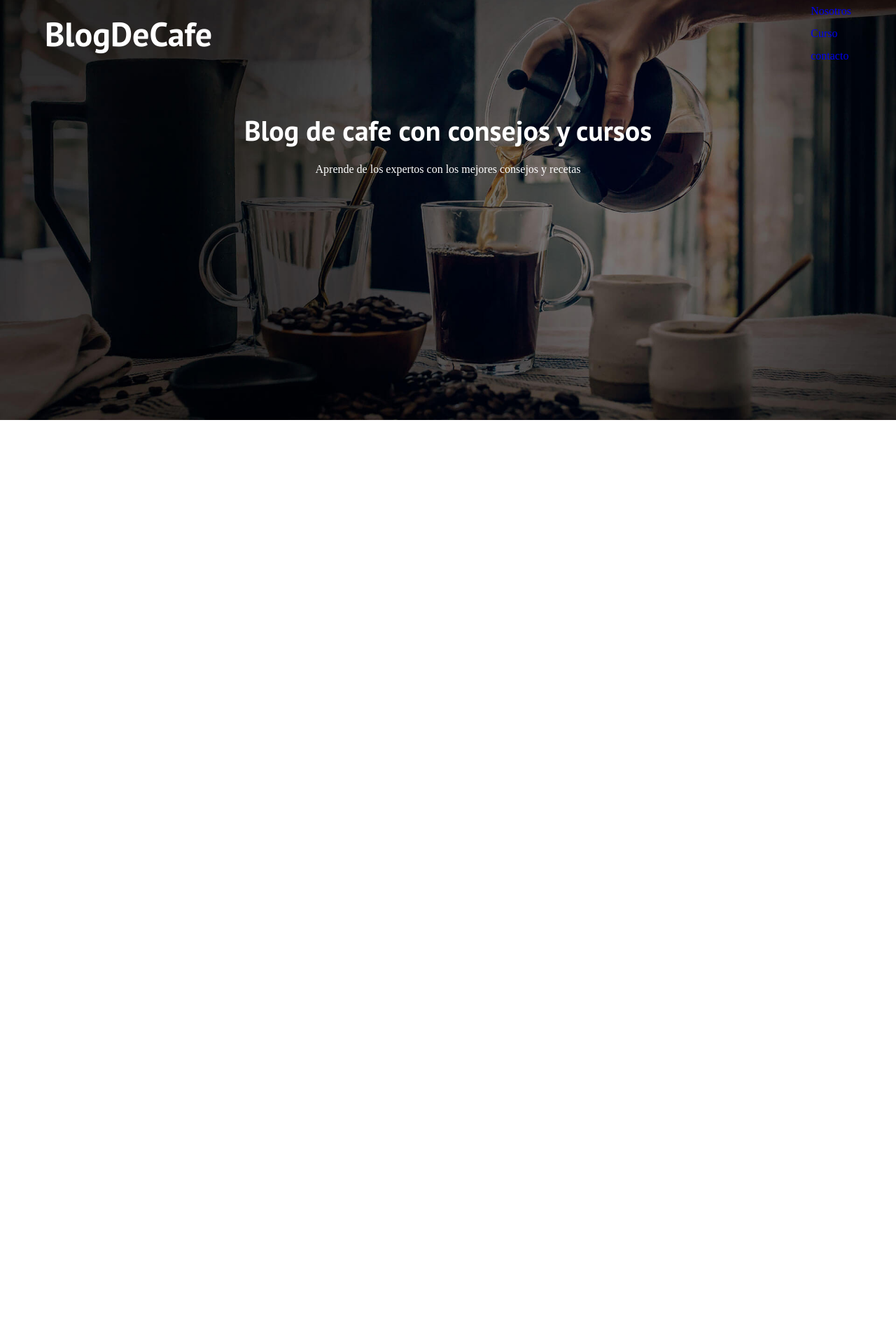
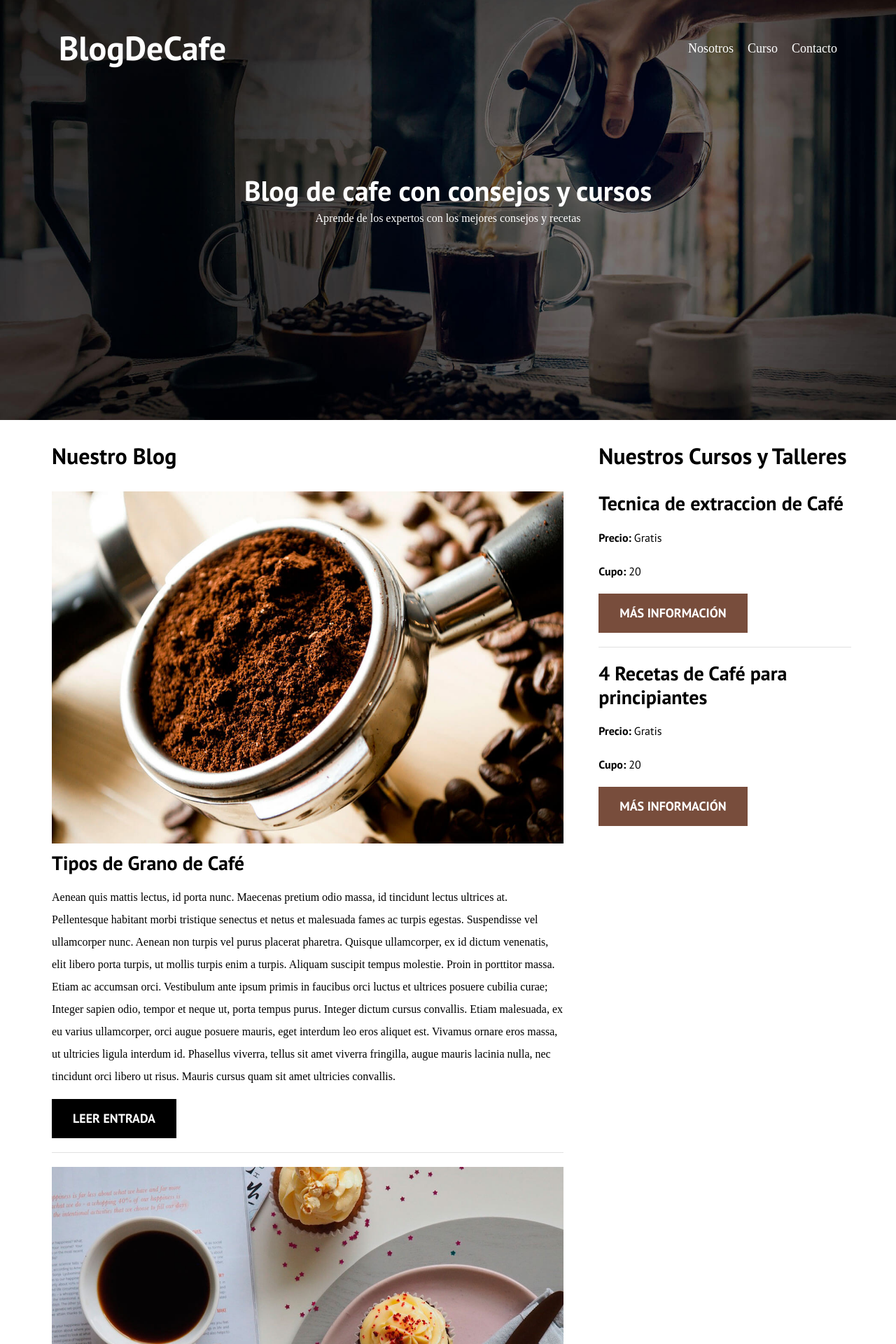
Before and after one commit to lucciano12/Dise-o-web-full, a PHP site: page / in a window 1280 px wide. Shown: the top 1920 px of the page at 70% size. Before the commit the page ends 600 px from the top, so only its background shows below. Run offline with PHP 8.4, Linux system fonts and the light colour scheme.

Commit message:
25/01
Se termino la pagina de inicio con header, main, body y footer. Y por ahora trabajando en la pagina de nosotros

```diff
--- a/Introduccion HTML/blogdecafe_inicio/blogdecafe_inicio/css/style.css
+++ b/Introduccion HTML/blogdecafe_inicio/blogdecafe_inicio/css/style.css
@@ -1,10 +1,13 @@
 :root {
+  /* Variables Globales */
   --fuenteHeading: "PT Sans", sans-serif;
   --fuenteParrafo: "Lora", serif;
 
   --primario: #784d3c;
   --blanco: #ffffff;
   --negro: #000000;
+  --segundario: #643928;
+  --gris: #e1e1e1;
 }
 
 html {
@@ -24,12 +27,25 @@ body {
   line-height: 2; /* Interlineado, que es el espacio entre los contenido del parrafo o los versos */
 }
 
-/**Globales**/
+/**Globales (elementos)**/
 
 .contenedor {
-  max-width: 120rem;
-  width: 90%;
+  /* max-width: 120rem;
+  width: 90%;  */
+  /* Este es el ancho de la barra, que seria el 100 de toda la pagina */
+  width: min(90%, 1200rem); /**NUEVO EN CSS3**/
+  /** Es lo mismo que el codigo de arriba (Osea el max-width y width )mas simplificado.
+  /**La definicion exacta es que para el elemento a utilizar esta clase busca el valor de pixeles menor entre 90% y 1200 pixeles.
+  /**Osea ejemplo se lo ocupamos en una resolucion de 980px, los elemento de esta clase ocuparan el 90%. Mientras, sea 1500px, se ocupara 1200px ya que busca el valor menor de 90% y 1200px. **/
   margin: 0 auto;
+}
+
+.blog {
+  margin-left: 1rem;
+}
+
+.sidebar {
+  margin-left: 1rem;
 }
 
 a {
@@ -41,6 +57,7 @@ h2,
 h3,
 h4 {
   font-family: var(--fuenteHeading);
+  line-height: 1.2;
 }
 
 h1 {
@@ -63,7 +80,7 @@ img {
   max-width: 100%;
 }
 
-/**Utilidades**/
+/**Utilidades o modificadores**/
 
 .no-margin {
   margin: 0; /* Es para quitar ciertos margenes que aplica el navegador */
@@ -77,7 +94,7 @@ img {
   text-align: center; /* Texto centrado */
 }
 
-/*Header*/
+/**Header**/
 
 .header {
   background-image: url(../img/banner.jpg);
@@ -94,6 +111,16 @@ img {
 }
 
 @media (min-width: 768px) {
+  .header__texto {
+    margin-top: 15rem;
+  }
+}
+
+.barra {
+  padding-top: 4rem;
+}
+
+@media (min-width: 768px) {
   .barra {
     display: flex;
     justify-content: space-between; /* Ordenar el contenido orizontalmente,
@@ -102,19 +129,143 @@ img {
   }
 }
 
-.logo{
+.logo {
+  padding-left: 2rem;
   color: var(--blanco);
 }
 
-.logo_nombre{
+.logo_nombre {
   font-weight: 400; /* Peso de la fuente (El tamaño) */
 }
 
-.logo__bold{
+.logo__bold {
   font-weight: 700; /* Peso de la fuente (El tamaño) */
 }
 
-.navegacion__enlace{
+@media (min-width: 750px) {
+  .navegacion {
+    display: flex;
+    padding-right: 2rem;
+    gap: 2rem;
+  }
+}
+
+.navegacion__enlace {
   display: block; /* Se despliegan los elemento hacia abajo o horizontalmente */
+  text-align: center;
+  font-size: 1.8rem;
+  color: var(--blanco);
+}
 
+/** No se si es buena practica haber echo esto en vez de utilizar una utilidad o modificador ??? Pero funciona :) **/
+@media (max-width: 750px) {
+  .navegacion__enlace {
+    background-image: linear-gradient(
+      to top,
+      var(--segundario),
+      var(--primario) 90%
+    );
+    padding: 0.5rem;
+  }
 }
+
+@media (min-width: 768px) {
+  .contenido-principal {
+    display: grid;
+    grid-template-columns: 2fr 1fr;
+    column-gap: 4rem;
+  }
+}
+
+.entrada {
+  border-bottom: 1px solid var(--gris); /* Se crea borde de color gris */
+  margin-bottom: 2rem;
+}
+
+.entrada:last-of-type {
+  /* En otras palabra: "A la ultima entrada quita los bordes" */
+  border: none;
+  margin-bottom: 0;
+}
+
+.boton {
+  display: block;
+  font-family: var(--fuenteHeading);
+  color: var(--blanco);
+  text-align: center;
+  padding: 1rem 3rem;
+  font-size: 1.8rem;
+  text-transform: uppercase;
+  font-weight: 700;
+  margin-bottom: 2rem;
+}
+
+@media (min-width: 768px) {
+  .boton {
+    display: inline-block; /* Inline block respeta el width y el margin, en cambio inline solo no.
+      Pero a un elemento inline no podemos poner un width o un margin
+      . En resumen lo que hace que toma lo mejor de inline y block, y no permite poner un elemento en su lado*/
+  }
+}
+
+.boton--primario {
+  background-color: var(--negro);
+}
+
+.boton--secundario {
+  background-color: var(--primario);
+}
+
+.cursos {
+  list-style: none; /* Es para quitar las viñetas */
+}
+
+.widget-curso {
+  /* Este es el bloque */
+  border-bottom: 1px solid var(--gris);
+  margin-bottom: 2rem;
+}
+
+.widget-curso:last-of-type {
+  /* Recordar que este es un seudo selector */
+  border: none;
+  margin-bottom: 0;
+}
+
+/** Los 2 restante son modificadores del bloque o elemento "widget-curso" **/
+
+.widget-curso__label {
+  font-family: var(--fuenteHeading);
+  font-weight: bold; /* Pone las letras en negra */
+}
+
+.widget-curso_info {
+  font-weight: normal;
+}
+
+.widget-curso__label,
+.widget-curso_info {
+  font-family: 2rem;
+}
+
+.footer {
+  background-color: var(--negro);
+  padding-bottom: 3rem;
+  margin-top: 4rem;
+}
+
+.navegacion__footer {
+  display: block; /* Se despliegan los elemento hacia abajo o horizontalmente */
+  text-align: center;
+  font-size: 1.8rem;
+  color: var(--blanco);
+}
+
+/**Sobre Nosotros**/
+
+/* Con flex-box */
+@media (min-width: 768px) {
+  .sobre-nosotros {
+    display: flex;
+  }
+}
--- a/Introduccion HTML/blogdecafe_inicio/blogdecafe_inicio/index.html
+++ b/Introduccion HTML/blogdecafe_inicio/blogdecafe_inicio/index.html
@@ -24,9 +24,9 @@
         </a> <!-- Es un enlace dado que al apretar la "imagen" te envia al home de la pagina -->
 
         <nav class="navegacion">
-          <a href="nosotros.html" class="navegacion__enlace">Nosotros</a>
+          <a href="./nosotros.html" class="navegacion__enlace">Nosotros</a>
           <a href="curso.html" class="navegacion__enlace">Curso</a>
-          <a href="contacto.html" class="navegacion__enlace">contacto</a>
+          <a href="contacto.html" class="navegacion__enlace">Contacto</a>
         </nav>
 
       </div>
@@ -41,7 +41,144 @@
       </p>
 
     </div>
+
   </header>
+
+  <div class="contenedor contenido-principal">
+    <main class="blog">
+      <h3>Nuestro Blog</h3>
+      <article class="entrada"> <!-- Cuando tenemos entrada a un foro ocupamos articles, es de HTML 5 -->
+        <div class="entrada__imagen">
+          <img src="img/blog1.jpg" alt="imagen blog">
+        </div>
+
+        <div class="entrada__contenido">
+          <h4 class="no-margin">Tipos de Grano de Café</h4>
+          <p>
+            Aenean quis mattis lectus, id porta nunc. Maecenas pretium odio massa, id tincidunt lectus ultrices at.
+            Pellentesque habitant morbi tristique senectus et netus et malesuada fames ac turpis egestas. Suspendisse
+            vel ullamcorper nunc. Aenean non turpis vel purus placerat pharetra. Quisque ullamcorper, ex id dictum
+            venenatis, elit libero porta turpis, ut mollis turpis enim a turpis. Aliquam suscipit tempus molestie. Proin
+            in porttitor massa. Etiam ac accumsan orci. Vestibulum ante ipsum primis in faucibus orci luctus et ultrices
+            posuere cubilia curae; Integer sapien odio, tempor et neque ut, porta tempus purus. Integer dictum cursus
+            convallis. Etiam malesuada, ex eu varius ullamcorper, orci augue posuere mauris, eget interdum leo eros
+            aliquet est. Vivamus ornare eros massa, ut ultricies ligula interdum id. Phasellus viverra, tellus sit amet
+            viverra fringilla, augue mauris lacinia nulla, nec tincidunt orci libero ut risus. Mauris cursus quam sit
+            amet ultricies convallis.
+          </p>
+          <a href="entrada.html" class="boton boton--primario">Leer Entrada</a>
+          <!-- boton: bloque | boton--orimario: bloque con modificador -->
+        </div>
+      </article>
+
+      <article class="entrada"> <!-- Cuando tenemos entrada a un foro ocupamos articles, es de HTML 5 -->
+        <div class="entrada__imagen">
+          <img src="img/blog2.jpg" alt="imagen blog">
+        </div>
+
+        <div class="entrada__contenido">
+          <h4 class="no-margin">3 Deliciosas Recetas de Café</h4>
+          <p>
+            Aenean quis mattis lectus, id porta nunc. Maecenas pretium odio massa, id tincidunt lectus ultrices at.
+            Pellentesque habitant morbi tristique senectus et netus et malesuada fames ac turpis egestas. Suspendisse
+            vel ullamcorper nunc. Aenean non turpis vel purus placerat pharetra. Quisque ullamcorper, ex id dictum
+            venenatis, elit libero porta turpis, ut mollis turpis enim a turpis. Aliquam suscipit tempus molestie. Proin
+            in porttitor massa. Etiam ac accumsan orci. Vestibulum ante ipsum primis in faucibus orci luctus et ultrices
+            posuere cubilia curae; Integer sapien odio, tempor et neque ut, porta tempus purus. Integer dictum cursus
+            convallis. Etiam malesuada, ex eu varius ullamcorper, orci augue posuere mauris, eget interdum leo eros
+            aliquet est. Vivamus ornare eros massa, ut ultricies ligula interdum id. Phasellus viverra, tellus sit amet
+            viverra fringilla, augue mauris lacinia nulla, nec tincidunt orci libero ut risus. Mauris cursus quam sit
+            amet ultricies convallis.
+          </p>
+          <a href="entrada.html" class="boton boton--primario">Leer Entrada</a>
+          <!-- boton: bloque | boton--orimario: bloque con modificador -->
+        </div>
+      </article>
+
+      <article class="entrada"> <!-- Cuando tenemos entrada a un foro ocupamos articles, es de HTML 5 -->
+        <div class="entrada__imagen">
+          <img src="img/blog3.jpg" alt="imagen blog">
+        </div>
+
+        <div class="entrada__contenido">
+          <h4 class="no-margin">Beneficio del Café</h4>
+          <p>
+            Aenean quis mattis lectus, id porta nunc. Maecenas pretium odio massa, id tincidunt lectus ultrices at.
+            Pellentesque habitant morbi tristique senectus et netus et malesuada fames ac turpis egestas. Suspendisse
+            vel ullamcorper nunc. Aenean non turpis vel purus placerat pharetra. Quisque ullamcorper, ex id dictum
+            venenatis, elit libero porta turpis, ut mollis turpis enim a turpis. Aliquam suscipit tempus molestie. Proin
+            in porttitor massa. Etiam ac accumsan orci. Vestibulum ante ipsum primis in faucibus orci luctus et ultrices
+            posuere cubilia curae; Integer sapien odio, tempor et neque ut, porta tempus purus. Integer dictum cursus
+            convallis. Etiam malesuada, ex eu varius ullamcorper, orci augue posuere mauris, eget interdum leo eros
+            aliquet est. Vivamus ornare eros massa, ut ultricies ligula interdum id. Phasellus viverra, tellus sit amet
+            viverra fringilla, augue mauris lacinia nulla, nec tincidunt orci libero ut risus. Mauris cursus quam sit
+            amet ultricies convallis.
+          </p>
+          <a href="entrada.html" class="boton boton--primario">Leer Entrada</a>
+          <!-- boton: bloque | boton--orimario: bloque con modificador -->
+        </div>
+      </article>
+
+    </main>
+
+    <aside class="sidebar">
+      <h3>Nuestros Cursos y Talleres</h3>
+
+      <ul class="cursos no-padding">
+        <!-- Lista no ordenada. Es para crear una lista de elemento no ordenado o numerados-->
+        <li class="widget-curso">
+          <!-- Escribimos widget ya que es una pequeña parte de algo grande, que seria antes de lo que es como curso y su contenido -->
+          <h4 class="no-margin">Tecnica de extraccion de Café</h4>
+
+          <p class="widget-curso__label">Precio:
+            <span class="widget-curso_info">Gratis</span>
+          </p> <!-- Repetimos el widget-curso ya que nos referimos al elemento-->
+
+          <p class="widget-curso__label">Cupo:
+            <span class="widget-curso_info">20</span>
+          </p> <!-- Repetimos el widget-curso ya que nos referimos al elemento-->
+
+          <a href="entrada.html" class="boton boton--secundario">Más Información</a>
+        </li>
+
+        <li class="widget-curso">
+          <!-- Escribimos widget ya que es una pequeña parte de algo grande, que seria antes de lo que es como curso y su contenido -->
+          <h4 class="no-margin">4 Recetas de Café para principiantes</h4>
+
+          <p class="widget-curso__label">Precio:
+            <span class="widget-curso_info">Gratis</span>
+          </p> <!-- Repetimos el widget-curso ya que nos referimos al elemento-->
+
+          <p class="widget-curso__label">Cupo:
+            <span class="widget-curso_info">20</span>
+          </p> <!-- Repetimos el widget-curso ya que nos referimos al elemento-->
+          <a href="entrada.html" class="boton boton--secundario">Más Información</a>
+
+        </li>
+
+      </ul>
+
+    </aside>
+  </div>
+
+  <footer class="footer"> <!-- El footer va ser negro para esta clase -->
+    <div class="contenedor">
+      <!-- Ocupamos la misma clase para centrar el footer. Contenedor centra como se hizo la barra de navegacion -->
+      <div class="barra">
+        <a class="logo" href="index.html">
+          <h1 class="logo__nombre no-margin centrar-texto">Blog<span class="logo__bold">DeCafe</span></h1>
+        </a> <!-- Es un enlace dado que al apretar la "imagen" te envia al home de la pagina -->
+
+        <nav class="navegacion">
+          <a href="nosotros.html" class="navegacion__footer">Nosotros</a>
+          <a href="curso.html" class="navegacion__footer">Curso</a>
+          <a href="contacto.html" class="navegacion__footer">Contacto</a>
+        </nav>
+
+      </div>
+    </div>
+  </footer>
+
 
 </body>
 
```
Also changed, not shown: Introduccion HTML/blogdecafe_inicio/blogdecafe_inicio/nosotros.html (added, +107 -0 lines).
